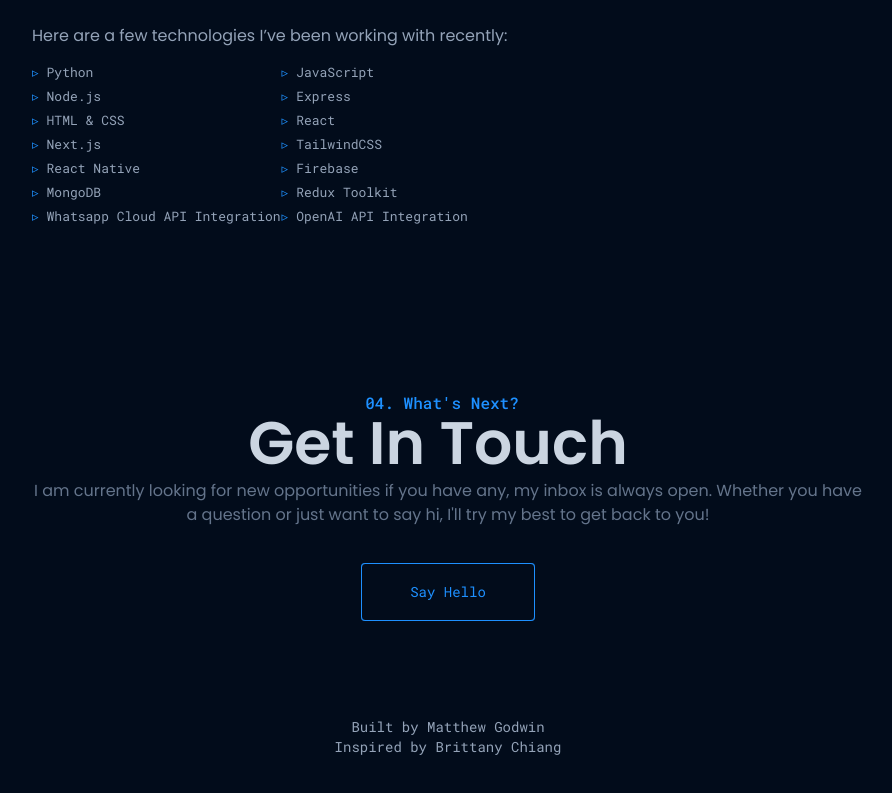
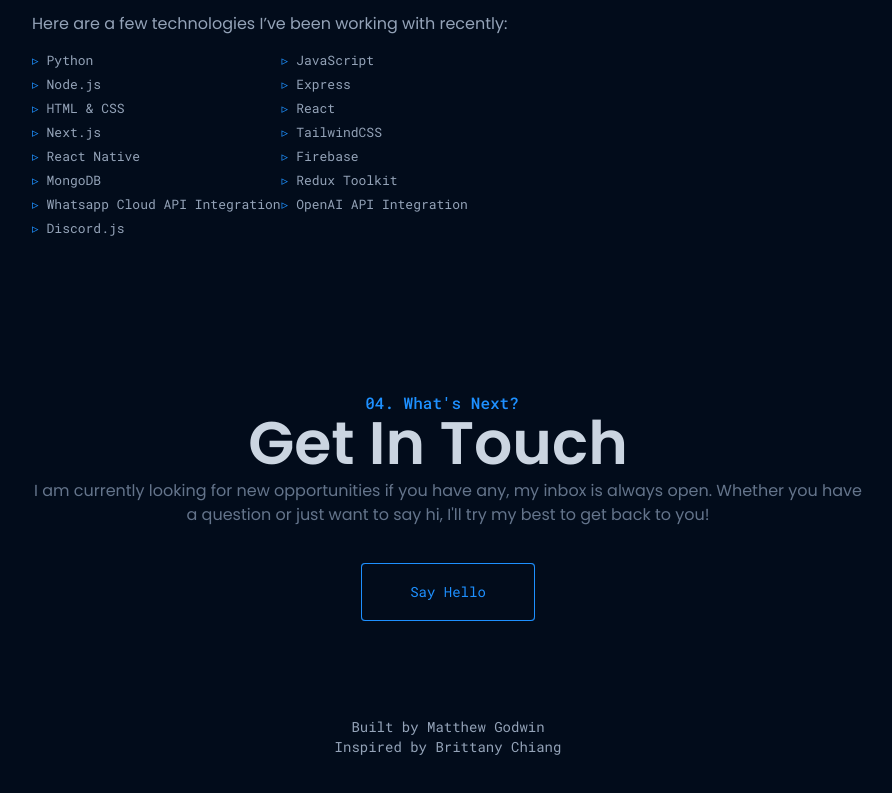
Before and after one commit to godwinmat/my-portfolio, a Next.js app: page / in a window 1280 px wide. Shown: the part 1301-2094 px from the top of the page, without its empty margins (192-1084 px from the left). Built offline with nearby package versions, Linux system fonts and the light colour scheme.

Commit message:
Update AboutMe.js

```diff
--- a/app/components/AboutMe.js
+++ b/app/components/AboutMe.js
@@ -18,6 +18,7 @@ const AboutMe = () => {
         "Redux Toolkit",
         "Whatsapp Cloud API Integration",
         "OpenAI API Integration",
+        "Discord.js"
     ];
 
     return (
```
